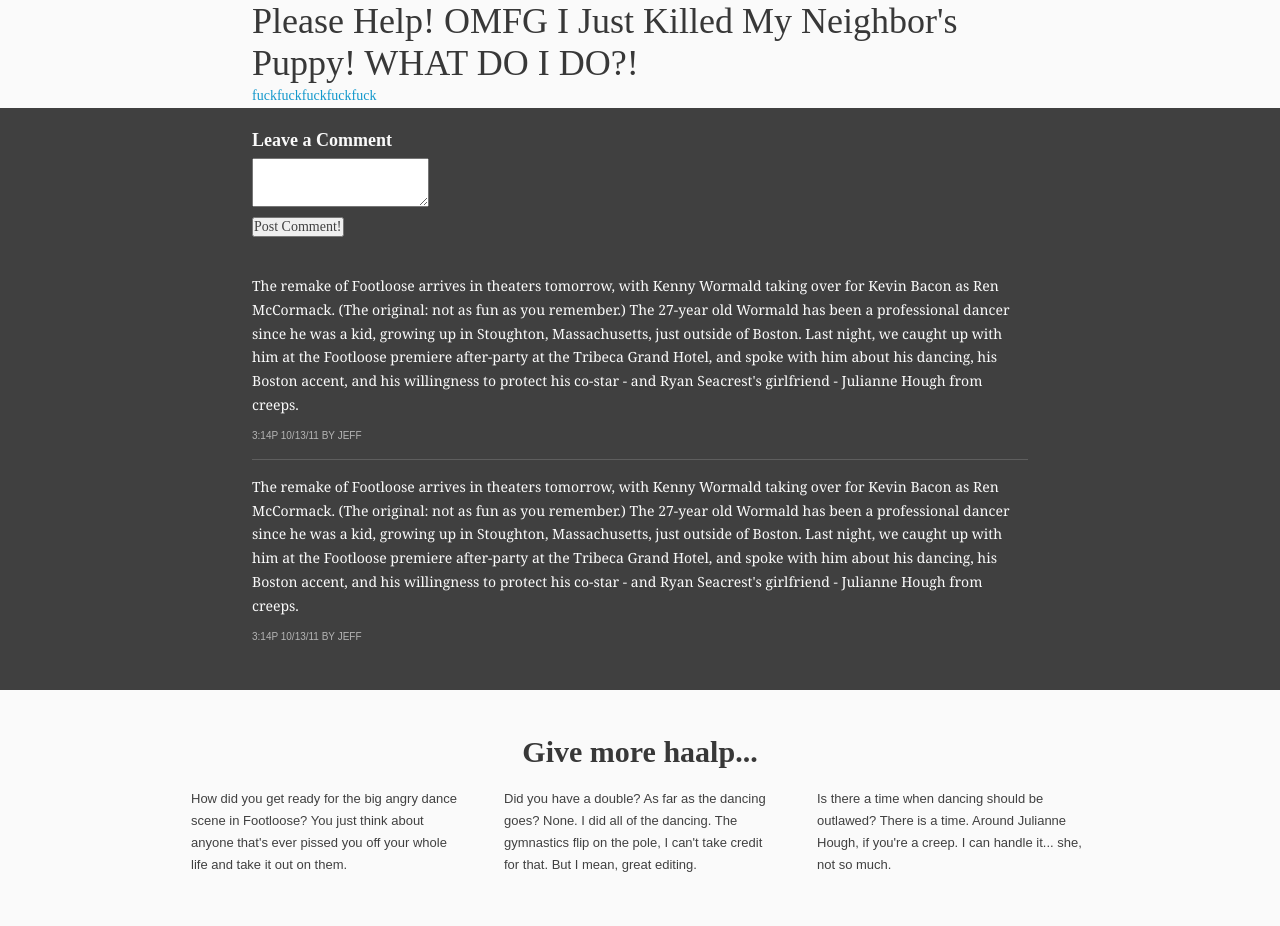
After one commit to brendanfalkowski/haalp.me, a PHP site: page /question.html in a window 1280 px wide. The commit adds this page. Run offline with PHP 8.4, Linux system fonts and the light colour scheme; some libraries are stand-ins or nearby versions.

Commit message:
question page comment markup/css

```diff
--- a/core.css
+++ b/core.css
@@ -81,11 +81,11 @@
 
 /* Layout */
 
-#ask {
+#ask, #my-question {
 	background:#FAFAFA;
 }
 
-#ask .subcontainer, #questions .subcontainer {
+.subcontainer {
 	padding:0 102px;
 	width:776px;
 }
@@ -97,7 +97,7 @@
 
 
 #questions {
-	background:#2e2e2e;
+	background:#0093bb;
 }
 
 #questions .subcontainer {
@@ -125,7 +125,7 @@
 
 #questions article {
 	padding:25px 0;
-	border-top:1px solid #424242;
+	border-top:1px solid #FAFAFA;
 }
 
 #questions article header {
@@ -134,7 +134,7 @@
 
 #questions article header h3 {
 	display:inline-block;
-	color:#c93918;
+	color:#090909;
 	font-size:12px;
 	text-transform: uppercase;
 	font-family:Arial,sans-serif;
@@ -157,16 +157,54 @@
 
 #questions article header li a {
 	text-transform: uppercase;
-	color:#A7A7A7;
-	text-decoration: underline;
+	color:#efc224;
 	font-size:10px;
 	font-family: Arial,sans-serif;
 }
 
-#questions article p {
-	font-size:14px;
-	color:#FAFAFA;
-	padding:0;
+#comments {
+	background:#404040;
+}
+
+#comments .subcontainer {
+	padding:0 0 30px;
+}
+
+#comments article {
+	padding:15px 0;
+	border-bottom:1px solid #5e5e5e;
+}
+
+#comments article.last {
+	border:0;
+}
+
+#comments article p {
+	padding:0 0 10px;
+	color:#fafafa;
+}
+
+#comments article a {
+	color:#b4b4b4;
+}
+
+#post-comment {
+	padding:20px 0;
+}
+
+#post-comment h3 {
+	color:#fafafa;
+}
+
+.timestamp {
+	font-family:Arial,sans-serif;
+	font-size:10px;
+	text-transform: uppercase;
+	color:#b4b4b4;
+}
+
+.timestamp .pipe {
+	margin:0 5px;
 }
 
 footer {
@@ -180,8 +218,8 @@
 
 footer h2 {
 	text-align: center;
-	font-size:22px;
-	margin:10px 0 0;
+	font-size:30px;
+	margin:0;
 	padding:0 0 15px;
 }
 
--- /dev/null
+++ b/question.html
@@ -0,0 +1,97 @@
+<!doctype html>
+<!--[if lt IE 7]> <html lang="en-us" class="no-js ie6"> <![endif]-->
+<!--[if IE 7]>    <html lang="en-us" class="no-js ie7"> <![endif]-->
+<!--[if IE 8]>    <html lang="en-us" class="no-js ie8"> <![endif]-->
+<!--[if gt IE 8]><!--> <html lang="en-us" class="no-js"> <!--<![endif]-->
+
+<head>
+	<meta charset="utf-8">
+	<meta http-equiv="X-UA-Compatible" content="IE=Edge;chrome=1" >
+
+	<title>Drrrty Bizna$$</title>
+
+	<meta name="viewport" content="width=device-width, initial-scale=1.0">
+
+	<link rel="stylesheet" media="screen" href="core.css">
+	<link rel="stylesheet" href="css/chosen.css">
+
+	<!-- JavaScript at the bottom, except for Modernizr -->
+	<script src="js/modernizr-1.7.min.js"></script>
+</head>
+
+<body>
+
+	<section id="my-question">
+		<div class="subcontainer">
+			<h1>Please Help! OMFG I Just Killed My Neighbor's Puppy! WHAT DO I DO?!</h1>
+			<ul><li><a href="#">fuckfuckfuckfuckfuck</a></li></ul>
+		</div>
+	</section>
+
+	<section id="comments">
+		<div class="subcontainer">
+			<form id="post-comment" action="/" method="post">
+				<fieldset>
+					<h3>Leave a Comment</h3>
+					<textarea id="halp" name="halp" tabindex="1"></textarea>
+				</fieldset>
+				<fieldset class="submit"> <!-- submit button -->
+					<input type="submit" name="submit" value="Post Comment!" tabindex="4" />
+				</fieldset>
+			</form>
+			<article>
+				<p>The remake of Footloose arrives in theaters tomorrow, with Kenny Wormald taking over for Kevin Bacon as Ren McCormack. (The original: not as fun as you remember.) The 27-year old Wormald has been a professional dancer since he was a kid, growing up in Stoughton, Massachusetts, just outside of Boston. Last night, we caught up with him at the Footloose premiere after-party at the Tribeca Grand Hotel, and spoke with him about his dancing, his Boston accent, and his willingness to protect his co-star - and Ryan Seacrest's girlfriend - Julianne Hough from creeps.</p>
+				<div class="timestamp">3:14p 10/13/11 by <a href="#">Jeff</a></div>
+			</article>
+			<article class="last">
+				<p>The remake of Footloose arrives in theaters tomorrow, with Kenny Wormald taking over for Kevin Bacon as Ren McCormack. (The original: not as fun as you remember.) The 27-year old Wormald has been a professional dancer since he was a kid, growing up in Stoughton, Massachusetts, just outside of Boston. Last night, we caught up with him at the Footloose premiere after-party at the Tribeca Grand Hotel, and spoke with him about his dancing, his Boston accent, and his willingness to protect his co-star - and Ryan Seacrest's girlfriend - Julianne Hough from creeps.</p>
+				<div class="timestamp">3:14p 10/13/11 by <a href="#">Jeff</a></div>
+			</article>
+		</div>
+	</section>
+
+	<footer>
+		<div class="subcontainer">
+			<h2>Give more haalp...</h2>
+			<article>
+				<p>How did you get ready for the big angry dance scene in Footloose? You just think about anyone that's ever pissed you off your whole life and take it out on them.</p>
+			</article>
+			<article>
+				<p>Did you have a double? As far as the dancing goes? None. I did all of the dancing. The gymnastics flip on the pole, I can't take credit for that. But I mean, great editing. </p>
+			</article>
+			<article class="last">
+				<p>Is there a time when dancing should be outlawed? There is a time. Around Julianne Hough, if you're a creep. I can handle it... she, not so much.</p>
+			</article>
+		</div>
+	</footer>
+
+<!-- here comes the javascript -->
+
+<!-- Grab Google CDN's jQuery. fall back to local if necessary -->
+<script src="//ajax.googleapis.com/ajax/libs/jquery/1.5.1/jquery.min.js"></script>
+<script>window.jQuery || document.write("<script src='js/jquery-1.5.1.min.js'>\x3C/script>")</script>
+
+<!-- this is where we put our custom functions -->
+<script src="js/chosen.jquery.min.js"></script>
+<script type="text/javascript"> $(".chzn-select").chosen(); </script>
+
+<!-- Asynchronous google analytics; this is the official snippet.
+	 Replace UA-XXXXXX-XX with your site's ID and uncomment to enable.
+
+<script>
+
+  var _gaq = _gaq || [];
+  _gaq.push(['_setAccount', 'UA-XXXXXX-XX']);
+  _gaq.push(['_trackPageview']);
+
+  (function() {
+    var ga = document.createElement('script'); ga.type = 'text/javascript'; ga.async = true;
+    ga.src = ('https:' == document.location.protocol ? 'https://ssl' : 'http://www') + '.google-analytics.com/ga.js';
+    var s = document.getElementsByTagName('script')[0]; s.parentNode.insertBefore(ga, s);
+  })();
+
+</script>
+-->
+</body>
+
+</html>
```
